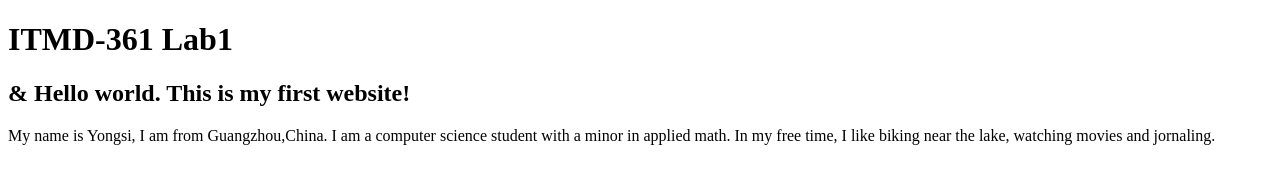
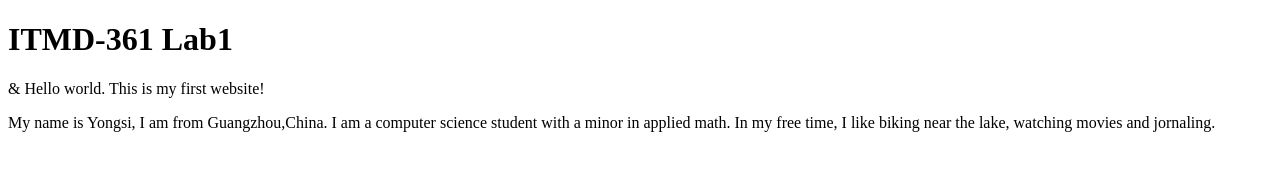
Before and after one commit to yliu236/ITM361Lab, a plain HTML site: page lab1.html in a window 1280 px wide. Drawn offline with Linux system fonts and the light colour scheme.

Commit message:
Update lab1.html

```diff
--- a/lab1.html
+++ b/lab1.html
@@ -6,7 +6,7 @@
 </head>
 <body>
   <H1> ITMD-361 Lab1 </H1>
-  <H2>&amp; Hello world. This is my first website!</H2>
+  <p>&amp; Hello world. This is my first website!</p>
   <p>My name is Yongsi, I am from Guangzhou,China. I am a computer science student with a minor in applied math. In my free time, I like biking near the lake, watching movies and jornaling. </p>
 </body>
 </html>
```
